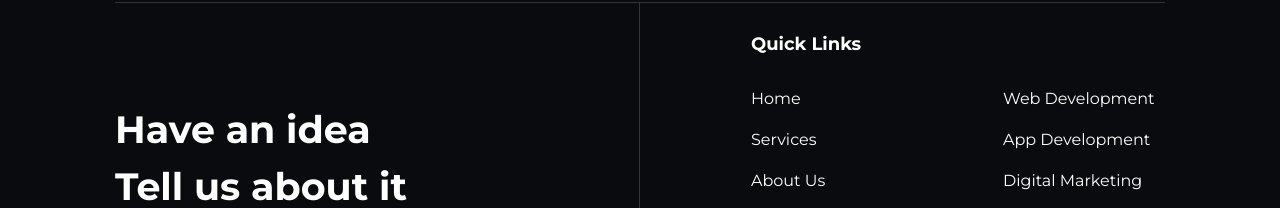
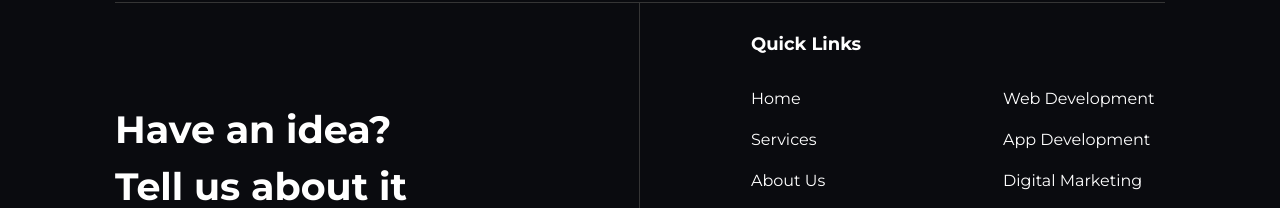
Before and after one commit to mudassir7732/Jataq-Technologies, a React (Create React App) app: page / in a window 1280 px wide. Shown: the part 4516-4724 px from the top of the page. Built offline with nearby package versions, Linux system fonts and the light colour scheme.

Commit message:
Updated code

```diff
--- a/src/components/footer/index.tsx
+++ b/src/components/footer/index.tsx
@@ -34,7 +34,7 @@ const Footer: FC = () => {
             <div className={styles.content_wrapper}>
                 <div className={styles.first_section}>
                     <p className={styles.idea_text}>
-                        Have an idea
+                        Have an idea?
                     </p>
                     <p className={styles.tell_us_text}>
                         Tell us about it
```
